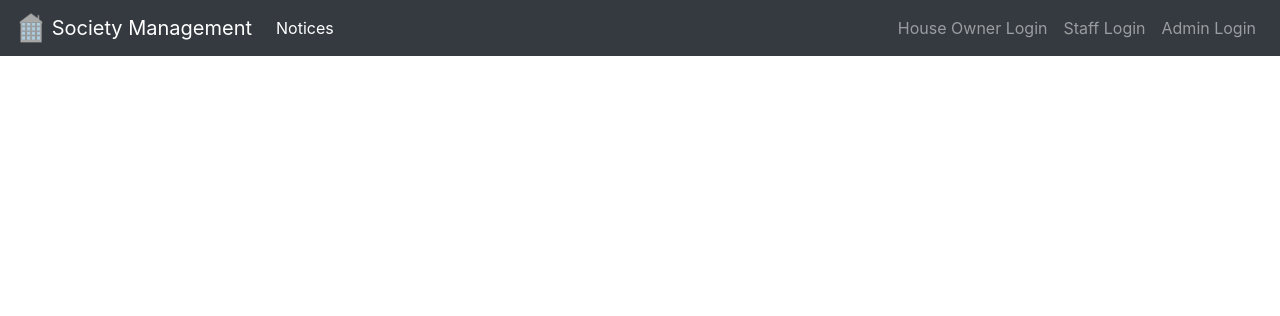
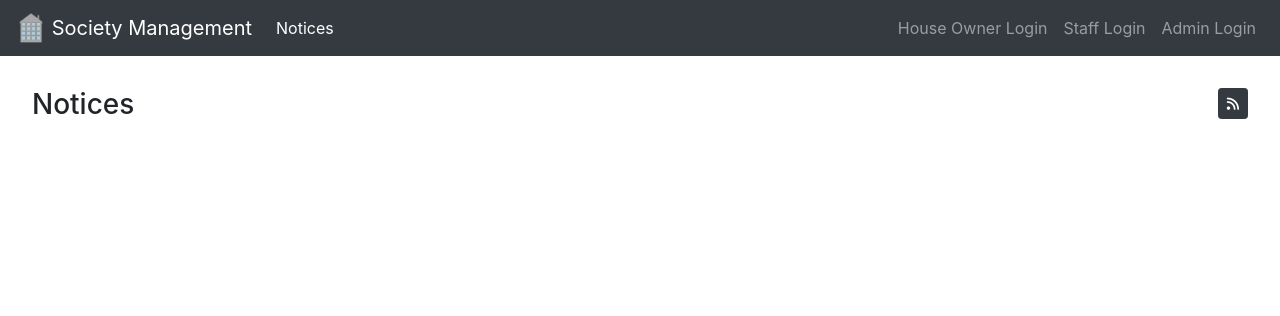
Before and after one commit to DHJariwala/DBMSProject, a Flask app: page /notice in a window 1280 px wide. Shown: the top 316 px of the page. Run offline with Flask 2, Linux system fonts and the light colour scheme; data that the repository does not hold is empty; some libraries are stand-ins or nearby versions.

Commit message:
Update Version 1.1
RSS Feed added for Notice and now can be viewed without credentials.

```diff
--- a/templates/AdminNavbar.html
+++ b/templates/AdminNavbar.html
@@ -12,6 +12,7 @@
     <link href="/static/favicon.ico" rel="icon" type="image/x-icon" />
     <title>{% block title %}{% endblock %}</title>
     <script src="/static/script.js"></script>
+    <script src="https://kit.fontawesome.com/47d60a1756.js" crossorigin="anonymous"></script>
     <script src="https://code.jquery.com/jquery-3.2.1.slim.min.js"
             integrity="sha384-KJ3o2DKtIkvYIK3UENzmM7KCkRr/rE9/Qpg6aAZGJwFDMVNA/GpGFF93hXpG5KkN"
             crossorigin="anonymous"></script>
--- a/templates/HouseNavbar.html
+++ b/templates/HouseNavbar.html
@@ -13,6 +13,7 @@
     <link href="/static/favicon.ico" rel="icon" type="image/x-icon" />
     <title>{% block title %}{% endblock %}</title>
     <script src="/static/script.js"></script>
+    <script src="https://kit.fontawesome.com/47d60a1756.js" crossorigin="anonymous"></script>
     <script src="https://code.jquery.com/jquery-3.2.1.slim.min.js"
             integrity="sha384-KJ3o2DKtIkvYIK3UENzmM7KCkRr/rE9/Qpg6aAZGJwFDMVNA/GpGFF93hXpG5KkN"
             crossorigin="anonymous"></script>
--- a/templates/LoginPageNavbar.html
+++ b/templates/LoginPageNavbar.html
@@ -12,6 +12,7 @@
     <link rel="stylesheet" href="/static/style.css">
     <link href="/static/favicon.ico" rel="icon" type="image/x-icon" />
     <title>{% block title %}{% endblock %}</title>
+    <script src="https://kit.fontawesome.com/47d60a1756.js" crossorigin="anonymous"></script>
     <script src="https://code.jquery.com/jquery-3.2.1.slim.min.js"
             integrity="sha384-KJ3o2DKtIkvYIK3UENzmM7KCkRr/rE9/Qpg6aAZGJwFDMVNA/GpGFF93hXpG5KkN"
             crossorigin="anonymous"></script>
--- a/templates/StaffNavbar.html
+++ b/templates/StaffNavbar.html
@@ -12,6 +12,7 @@
     <link rel="stylesheet" href="/static/style.css">
     <link href="/static/favicon.ico" rel="icon" type="image/x-icon" />
     <title>{% block title %}{% endblock %}</title>
+    <script src="https://kit.fontawesome.com/47d60a1756.js" crossorigin="anonymous"></script>
     <script src="https://code.jquery.com/jquery-3.2.1.slim.min.js"
             integrity="sha384-KJ3o2DKtIkvYIK3UENzmM7KCkRr/rE9/Qpg6aAZGJwFDMVNA/GpGFF93hXpG5KkN"
             crossorigin="anonymous"></script>
--- a/templates/listNotice.html
+++ b/templates/listNotice.html
@@ -6,7 +6,17 @@ List Notice
 {% endblock %}
 
 {% block body %}
-<div id="card-holder">
+<div class="marginall">
+    <h3  style="float: left;margin-left: 0%;">
+      Notices
+    </h3>
+    <a href="{{url_for('rss')}}" style="float: right;margin-right: 0%;">
+      <button type="button" class="btn btn-dark btn-sm"><i class="fas fa-rss"></i></button>
+    </a>
+</div>
+<br><br>
+
+<div id="card-holder" style="margin:0 auto;max-width: 90em;" >
 
     {% for notice in notices %}
     <div id="rownum-{{ notice[4] }}" class="card marginall border-dark mb-3">
```
